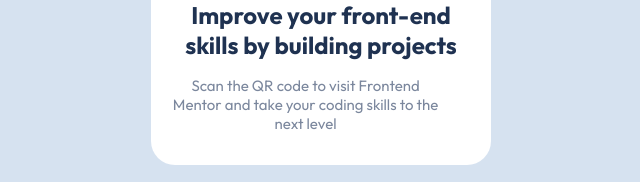
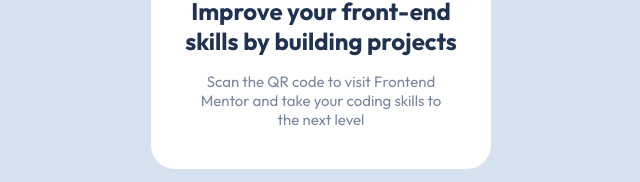
Before and after one commit to reinaldodu/FrontendMentor, a plain HTML site: page qr-code-component-main/index.html in a window 1280 px wide. Shown: the part 475-657 px from the top of the page, without its empty margins (319-959 px from the left). Drawn offline with Linux system fonts and the light colour scheme.

Commit message:
First challenge QRCode

```diff
--- a/qr-code-component-main/index.html
+++ b/qr-code-component-main/index.html
@@ -57,8 +57,8 @@
       color: var(--grayish-blue);
       font-size: 15px;
       font-weight: 400;
-      margin-bottom: 1rem;
-      width: 90%;
+      width: 86%;
+      margin: 0  auto 1.5rem auto;
     }
     .attribution { font-size: 11px; text-align: center; }
     .attribution a { color: hsl(228, 45%, 44%); }
```
